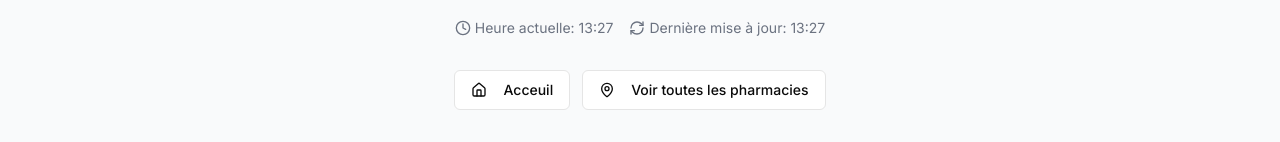
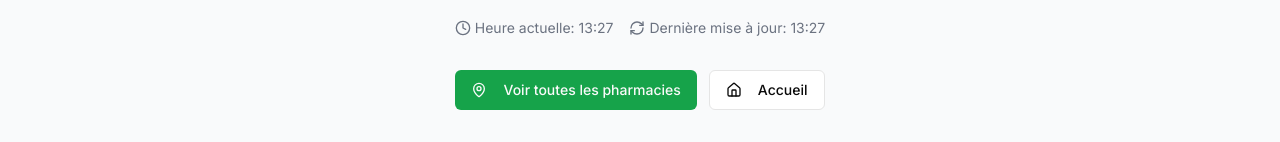
Before and after one commit to HibaLebied/pharmacies-de-harhoura, a Next.js app: page /pharmaciesDeGarde in a window 1280 px wide. Shown: the part 232-374 px from the top of the page. Built offline with nearby package versions, Linux system fonts and the light colour scheme; no server answers; the database is empty.

Commit message:
make the url to home active

```diff
--- a/app/pharmaciesDeGarde/page.tsx
+++ b/app/pharmaciesDeGarde/page.tsx
@@ -124,18 +124,16 @@ export default function PharmacieDeGardePage() {
 
       {/* Actions */}
       <div className="flex flex-wrap justify-center gap-3 mb-8">
-        <Button
-          onClick={fetchOpenPharmacies}
-          variant="outline"
-          disabled={loading}
-        >
-          <Home className="h-4 w-4 mr-2" />
-          Acceuil
-        </Button>
         <Link href="/pharmacies">
-          <Button variant="outline">
+          <Button className="bg-green-600 hover:bg-green-700">
             <MapPin className="h-4 w-4 mr-2" />
             Voir toutes les pharmacies
+          </Button>
+        </Link>
+        <Link href="/">
+          <Button variant="outline">
+            <Home className="h-4 w-4 mr-2" />
+            Accueil
           </Button>
         </Link>
       </div>
```
